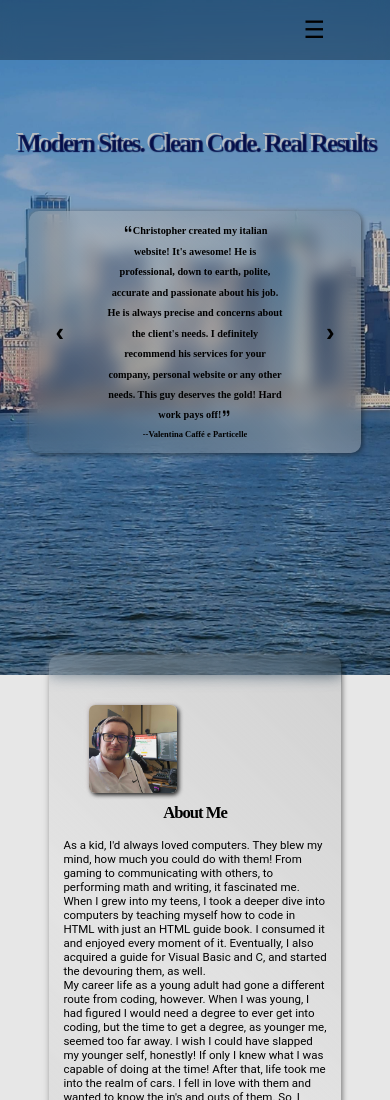
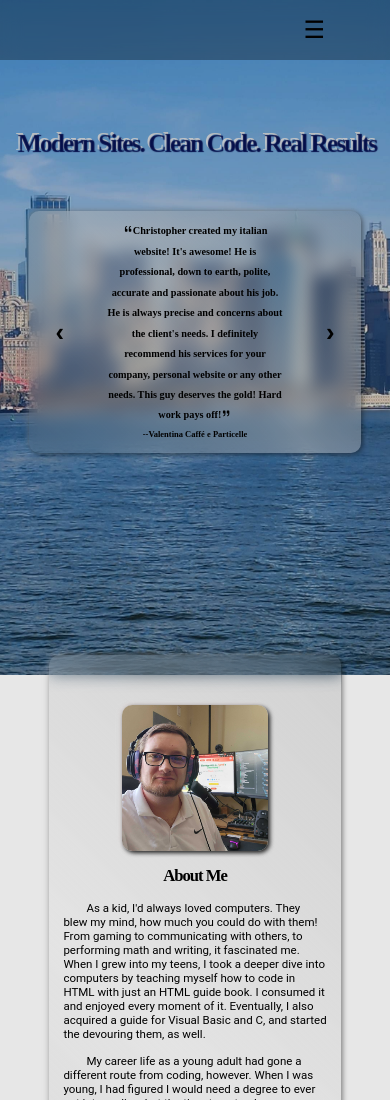
Before and after one commit to CRobinson1985/Portfolio, a React (Vite) app: page / in a window 390 px wide. Shown: the top 1100 px of the page. Built offline with nearby package versions, Linux system fonts and the light colour scheme; a web font is replaced by a local one.

Commit message:
v0.4 --Added new screenshot for Val's site. --removed media query in about.css. --Removed <br>'s in about.jsx

```diff
--- a/src/components/about/about.css
+++ b/src/components/about/about.css
@@ -24,6 +24,7 @@
   -webkit-backdrop-filter: blur(8px);
 }
 .about p {
+  text-indent: 2em;
   width: 100%;
   padding: 0 5%;
 }
@@ -39,3 +40,10 @@
   }
 
 }
+@media (max-width: 600px) {
+  #my-portrait {
+    display: block;
+    float: none;
+    width: 50%;
+  }
+}
--- a/src/components/about/about.jsx
+++ b/src/components/about/about.jsx
@@ -20,6 +20,7 @@ export default function About() {
         every moment of it. Eventually, I also acquired a guide for Visual Basic
         and C, and started the devouring them, as well.
       </p>
+      <br />
       <p>
         My career life as a young adult had gone a different route from coding,
         however. When I was young, I had figured I would need a degree to ever
@@ -32,6 +33,7 @@ export default function About() {
         and jumped at the chance. I've sold automotive service, then brand new
         Automobiles. Ultimately, ending my sales journey in mattress sales.
       </p>
+      <br />
       <p>
         Now, 25+ years after I initially found that love for coding, my passion
         has been reignited. I have completed a number of great courses on
```
Also changed, not shown: src/assets/pics/vals-site-hero.jpg.
